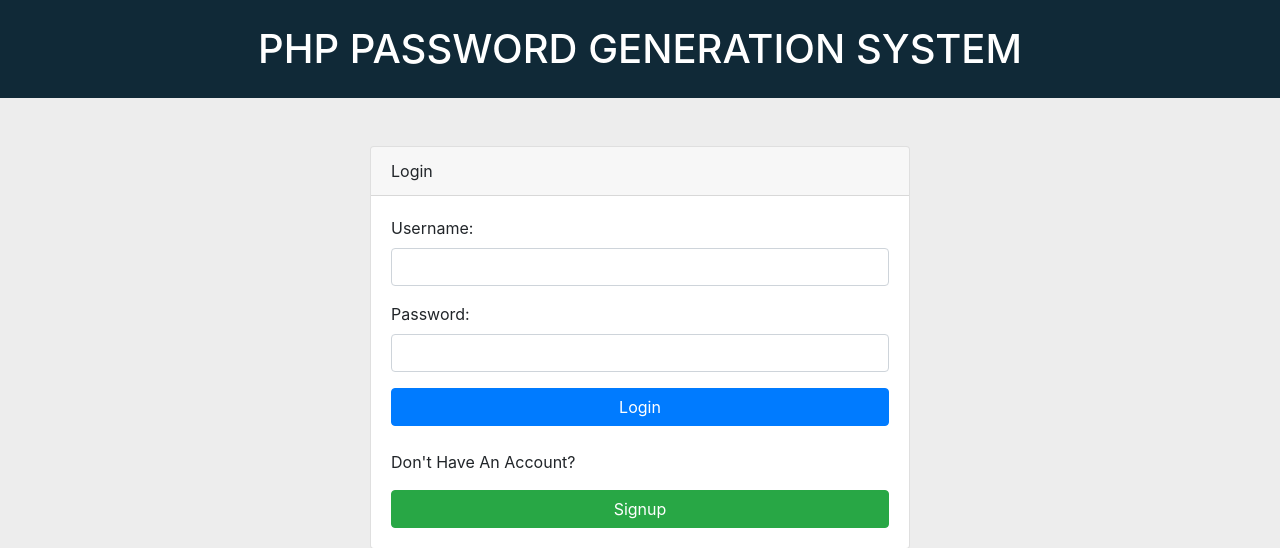
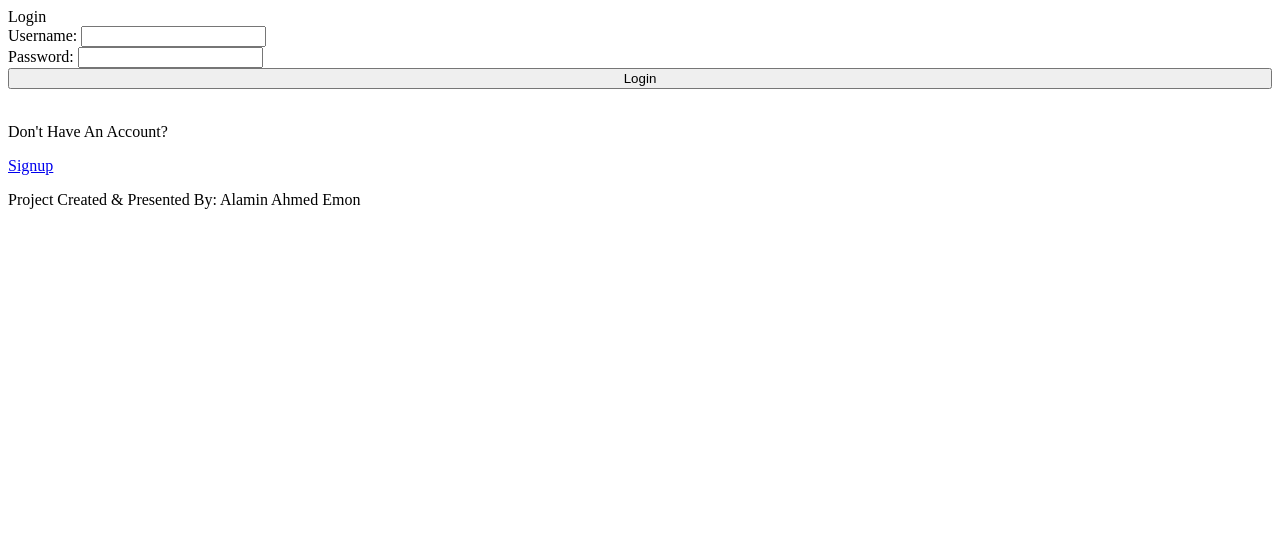
Before and after one commit to Rokaiya-Akter/PHP_Final_Task, a PHP site: page /pages/login.php in a window 1280 px wide. Shown: the top 548 px of the page. Run offline with PHP 8.4, Linux system fonts and the light colour scheme.

Commit message:
Update login.php

```diff
--- a/pages/login.php
+++ b/pages/login.php
@@ -1,4 +1,3 @@
-<?php include '../includes/header.php'; ?>
 
 
 <div class="container mt-5">
```
